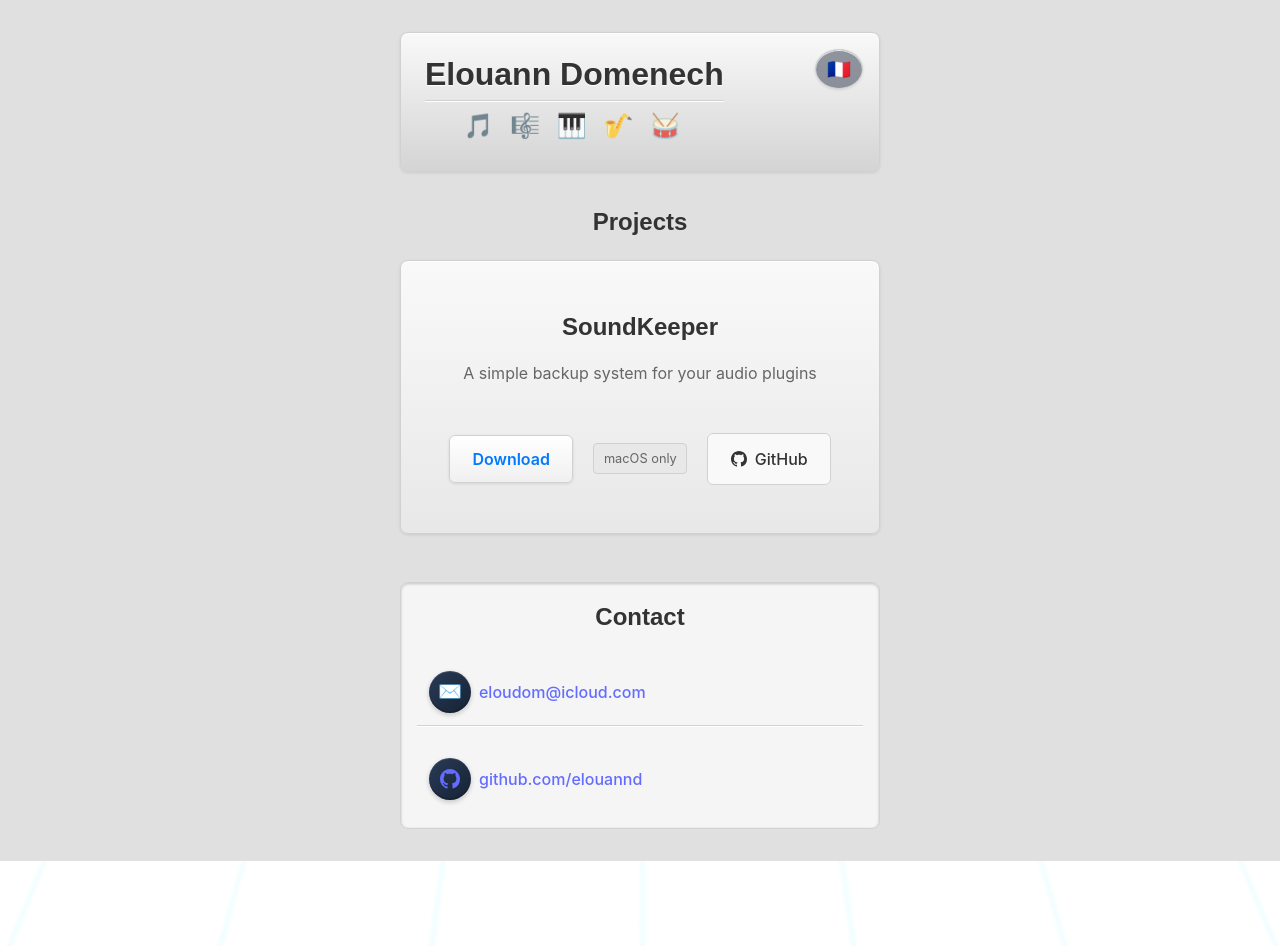
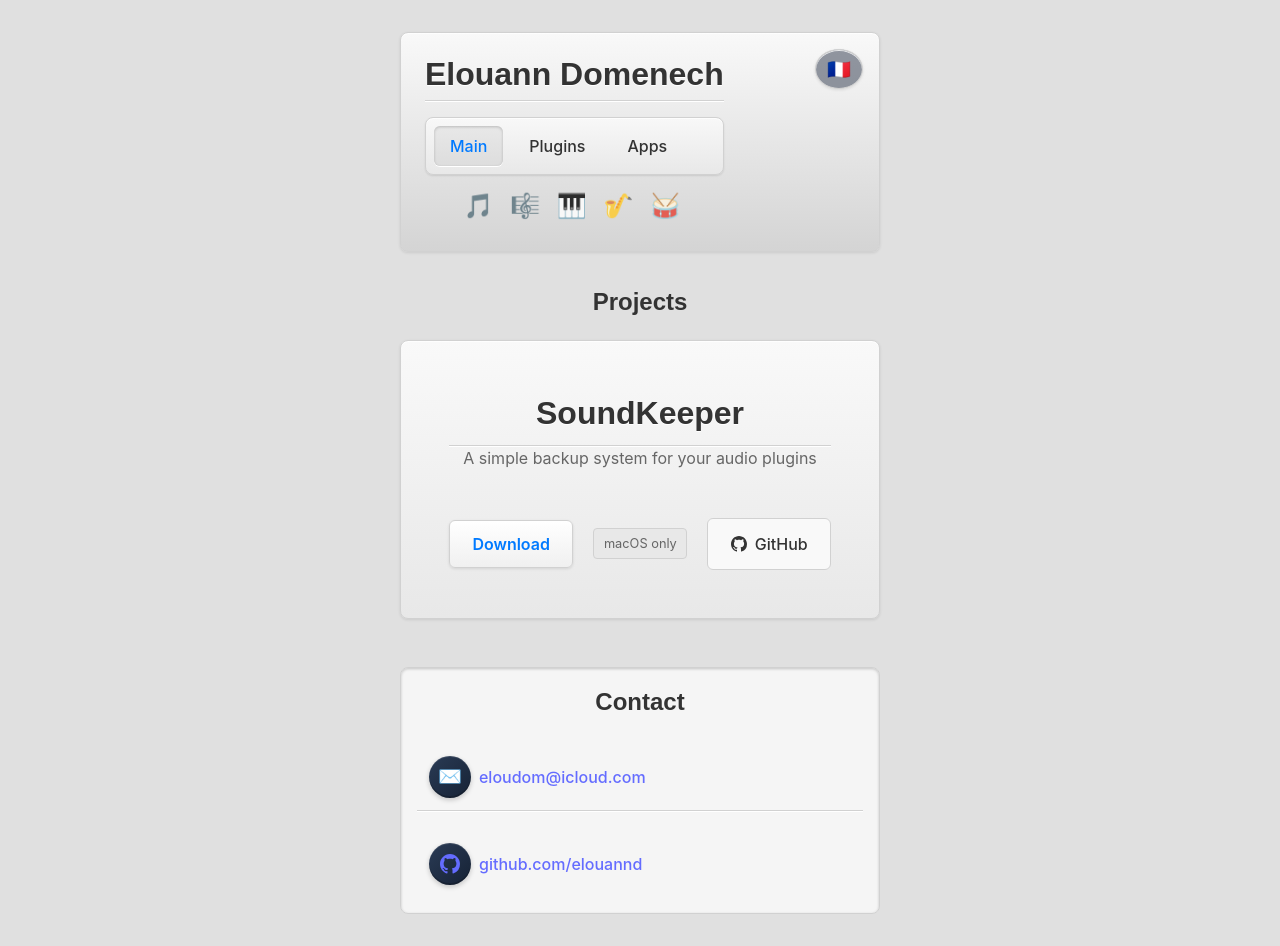
Before and after one commit to elouannd/elouann, a React (Vite) app: page / in a window 1280 px wide. Before the commit the page ends 861 px from the top, so only its background shows below. Built offline with nearby package versions, Linux system fonts and the light colour scheme.

Commit message:
optimisation

```diff
--- a/package.json
+++ b/package.json
@@ -11,7 +11,8 @@
   },
   "dependencies": {
     "react": "^19.0.0",
-    "react-dom": "^19.0.0"
+    "react-dom": "^19.0.0",
+    "react-router-dom": "^7.2.0"
   },
   "devDependencies": {
     "@eslint/js": "^9.21.0",
--- a/src/App.css
+++ b/src/App.css
@@ -938,3 +938,74 @@
   gap: 12px;
   margin-top: 1.5rem;
 }
+
+/* Navigation styling */
+.site-nav {
+  display: flex;
+  gap: 10px;
+  margin: 1rem 0;
+  padding: 0.5rem;
+  background: linear-gradient(to bottom, #f8f8f8, #e8e8e8);
+  border: 1px solid var(--border);
+  border-radius: 8px;
+  box-shadow:
+    var(--inset-light),
+    0 1px 2px var(--glass-shadow);
+}
+
+.nav-button {
+  background: none;
+  border: none;
+  padding: 0.5rem 1rem;
+  border-radius: 6px;
+  color: var(--text);
+  font-weight: 500;
+  cursor: pointer;
+  transition: all 0.15s ease-out;
+  position: relative;
+}
+
+.nav-button:hover {
+  background: linear-gradient(to bottom, #fff, #f0f0f0);
+  box-shadow:
+    0 1px 2px var(--glass-shadow),
+    inset 0 1px 0 white;
+}
+
+.nav-button.active {
+  background: linear-gradient(to bottom, #e8e8e8, #ddd);
+  box-shadow:
+    var(--inset-shadow),
+    0 1px 0 white;
+  color: var(--accent);
+}
+
+.nav-button:active {
+  background: linear-gradient(to bottom, #e0e0e0, #d5d5d5);
+  box-shadow: var(--inset-shadow);
+}
+
+/* Section transitions */
+.section-container > div {
+  animation: fadeIn 0.3s ease-out;
+}
+
+@keyframes fadeIn {
+  from {
+    opacity: 0;
+    transform: translateY(10px);
+  }
+  to {
+    opacity: 1;
+    transform: translateY(0);
+  }
+}
+
+/* Active nav button state */
+.nav-button.active {
+  background: linear-gradient(to bottom, #e8e8e8, #ddd);
+  box-shadow:
+    var(--inset-shadow),
+    0 1px 0 white;
+  color: var(--accent);
+}
--- a/src/App.jsx
+++ b/src/App.jsx
@@ -1,5 +1,11 @@
-import { useState, useEffect } from 'react'
-import './App.css'
+import { useState, useEffect } from 'react';
+import { BrowserRouter as Router, Routes, Route, Link, useNavigate } from 'react-router-dom';
+import { translations } from './translations';
+import Header from './components/Header';
+import MainSection from './components/MainSection';
+import PluginsSection from './components/PluginsSection';
+import AppsSection from './components/AppsSection';
+import './App.css';
 
 function App() {
   const [language, setLanguage] = useState('en');
@@ -7,6 +13,7 @@
   const [hoverSound] = useState(new Audio('/hover.mp3'));
   const [clickSound] = useState(new Audio('/click.mp3'));
   const [hapticSupported, setHapticSupported] = useState(false);
+  const [activeSection, setActiveSection] = useState('main');
 
   // Check for haptic support on component mount
   useEffect(() => {
@@ -62,32 +69,6 @@
     };
   }, []);
 
-  // Translations
-  const translations = {
-    en: {
-      title: 'Elouann Domenech',
-      subtitle: '',
-      projects: 'Projects',
-      soundkeeperTitle: 'SoundKeeper',
-      soundkeeperDesc: 'A simple backup system for your audio plugins',
-      download: 'Download',
-      macosOnly: 'macOS only',
-      contact: 'Contact',
-      comingSoon: 'Coming Soon'
-    },
-    fr: {
-      title: 'Elouann Domenech',
-      subtitle: '',
-      projects: 'Projets',
-      soundkeeperTitle: 'SoundKeeper',
-      soundkeeperDesc: 'Un système de sauvegarde simple pour vos plugins audio',
-      download: 'Télécharger',
-      macosOnly: 'macOS uniquement',
-      contact: 'Contact',
-      comingSoon: 'Bientôt Disponible'
-    }
-  };
-
   const t = translations[language];
 
   // Function to handle direct downloads from GitHub
@@ -122,66 +103,53 @@
   };
 
   return (
+    <Router>
       <div className="tech-container">
         <div className="background-grid"></div>
         <div className="moving-gradient"></div>
 
-      <header className="header-panel">
-        <div className="header-content">
-          <h1 className="title">{t.title}</h1>
-          <p className="subtitle">{t.subtitle}</p>
-          <div className="music-icons">
-            🎵 🎼 🎹 🎷 🥁
-          </div>
-        </div>
-        <button
-          onClick={toggleLanguage}
-          className="language-toggle"
-          onMouseEnter={playHoverSound}
-        >
-          {language === 'en' ? '🇫🇷' : '🇬🇧'}
-        </button>
-      </header>
+        <Header
+          t={t}
+          activeSection={activeSection}
+          setActiveSection={setActiveSection}
+          playClickSound={playClickSound}
+          playHoverSound={playHoverSound}
+          toggleLanguage={toggleLanguage}
+          language={language}
+        />
 
+        <Routes>
+          <Route path="/" element={
             <section className="section-container">
               <h2 className="section-title">{t.projects}</h2>
+              <MainSection
+                t={t}
+                handleDownload={handleDownload}
+                playHoverSound={playHoverSound}
+                playClickSound={playClickSound}
+              />
+            </section>
+          } />
 
-        <div className="project-grid">
-          <div className="project-card">
-            <div className="card-content">
-              <div className="card-inner">
-                <h3 className="card-title">{t.soundkeeperTitle}</h3>
-                <p className="card-description">{t.soundkeeperDesc}</p>
-                <div className="card-actions">
-                  <button
-                    onClick={() => handleDownload('SoundKeeper', 'soundkeeper')}
-                    className="download-button"
-                    onMouseEnter={playHoverSound}
-                  >
-                    {t.download}
-                  </button>
-                  <span className="macos-badge">{t.macosOnly}</span>
-                  <a
-                    href="https://github.com/elouannd/soundkeeper"
-                    target="_blank"
-                    rel="noopener noreferrer"
-                    className="github-button"
-                    onMouseEnter={playHoverSound}
-                    onClick={playClickSound}
-                  >
-                    <span className="github-icon">
-                      <svg viewBox="0 0 16 16" width="16" height="16">
-                        <path fill="currentColor" d="M8 0C3.58 0 0 3.58 0 8c0 3.54 2.29 6.53 5.47 7.59.4.07.55-.17.55-.38 0-.19-.01-.82-.01-1.49-2.01.37-2.53-.49-2.69-.94-.09-.23-.48-.94-.82-1.13-.28-.15-.68-.52-.01-.53.63-.01 1.08.58 1.23.82.72 1.21 1.87.87 2.33.66.07-.52.28-.87.51-1.07-1.78-.2-3.64-.89-3.64-3.95 0-.87.31-1.59.82-2.15-.08-.2-.36-1.02.08-2.12 0 0 .67-.21 2.2.82.64-.18 1.32-.27 2-.27.68 0 1.36.09 2 .27 1.53-1.04 2.2-.82 2.2-.82.44 1.1.16 1.92.08 2.12.51.56.82 1.27.82 2.15 0 3.07-1.87 3.75-3.65 3.95.29.25.54.73.54 1.48 0 1.07-.01 1.93-.01 2.2 0 .21.15.46.55.38A8.013 8.013 0 0016 8c0-4.42-3.58-8-8-8z"></path>
-                      </svg>
-                    </span>
-                    GitHub
-                  </a>
-                </div>
-              </div>
-            </div>
-          </div>
-        </div>
+          <Route path="/plugins" element={
+            <section className="section-container">
+              <h2 className="section-title">{t.projects}</h2>
+              <PluginsSection t={t} />
             </section>
+          } />
+
+          <Route path="/apps" element={
+            <section className="section-container">
+              <h2 className="section-title">{t.projects}</h2>
+              <AppsSection
+                t={t}
+                handleDownload={handleDownload}
+                playHoverSound={playHoverSound}
+                playClickSound={playClickSound}
+              />
+            </section>
+          } />
+        </Routes>
 
         <section className="contact-section">
           <h2 className="section-title">{t.contact}</h2>
@@ -201,6 +169,7 @@
           </div>
         </section>
       </div>
+    </Router>
   )
 }
 
--- /dev/null
+++ b/src/components/AppsSection.jsx
@@ -0,0 +1,23 @@
+import React from 'react';
+import SoundKeeperCard from './SoundKeeperCard';
+
+const AppsSection = ({ t, handleDownload, playHoverSound, playClickSound }) => (
+  <div className="project-grid">
+    <SoundKeeperCard
+      t={t}
+      handleDownload={handleDownload}
+      playHoverSound={playHoverSound}
+      playClickSound={playClickSound}
+    />
+    <div className="project-card">
+      <div className="card-content">
+        <div className="card-inner">
+          <h3 className="card-title">Applications</h3>
+          <p className="card-description">{t.comingSoon}</p>
+        </div>
+      </div>
+    </div>
+  </div>
+);
+
+export default AppsSection;
--- /dev/null
+++ b/src/components/Header.jsx
@@ -0,0 +1,66 @@
+import React from 'react';
+import { Link } from 'react-router-dom';
+
+const Header = ({
+  t,
+  activeSection,
+  setActiveSection,
+  playClickSound,
+  playHoverSound,
+  toggleLanguage,
+  language
+}) => (
+  <header className="header-panel">
+    <div className="header-content">
+      <h1 className="title">{t.title}</h1>
+      <p className="subtitle">{t.subtitle}</p>
+      <nav className="site-nav">
+        <Link
+          to="/"
+          className={`nav-button ${activeSection === 'main' ? 'active' : ''}`}
+          onClick={() => {
+            playClickSound();
+            setActiveSection('main');
+          }}
+          onMouseEnter={playHoverSound}
+        >
+          {t.nav.main}
+        </Link>
+        <Link
+          to="/plugins"
+          className={`nav-button ${activeSection === 'plugins' ? 'active' : ''}`}
+          onClick={() => {
+            playClickSound();
+            setActiveSection('plugins');
+          }}
+          onMouseEnter={playHoverSound}
+        >
+          {t.nav.plugins}
+        </Link>
+        <Link
+          to="/apps"
+          className={`nav-button ${activeSection === 'apps' ? 'active' : ''}`}
+          onClick={() => {
+            playClickSound();
+            setActiveSection('apps');
+          }}
+          onMouseEnter={playHoverSound}
+        >
+          {t.nav.apps}
+        </Link>
+      </nav>
+      <div className="music-icons">
+        🎵 🎼 🎹 🎷 🥁
+      </div>
+    </div>
+    <button
+      onClick={toggleLanguage}
+      className="language-toggle"
+      onMouseEnter={playHoverSound}
+    >
+      {language === 'en' ? '🇫🇷' : '🇬🇧'}
+    </button>
+  </header>
+);
+
+export default Header;
--- /dev/null
+++ b/src/components/MainSection.jsx
@@ -0,0 +1,15 @@
+import React from 'react';
+import SoundKeeperCard from './SoundKeeperCard';
+
+const MainSection = ({ t, handleDownload, playHoverSound, playClickSound }) => (
+  <div className="project-grid">
+    <SoundKeeperCard
+      t={t}
+      handleDownload={handleDownload}
+      playHoverSound={playHoverSound}
+      playClickSound={playClickSound}
+    />
+  </div>
+);
+
+export default MainSection;
--- /dev/null
+++ b/src/components/PluginsSection.jsx
@@ -0,0 +1,16 @@
+import React from 'react';
+
+const PluginsSection = ({ t }) => (
+  <div className="project-grid">
+    <div className="project-card">
+      <div className="card-content">
+        <div className="card-inner">
+          <h3 className="card-title">Audio Plugins</h3>
+          <p className="card-description">{t.comingSoon}</p>
+        </div>
+      </div>
+    </div>
+  </div>
+);
+
+export default PluginsSection;
--- /dev/null
+++ b/src/components/SoundKeeperCard.jsx
@@ -0,0 +1,39 @@
+import React from 'react';
+
+const SoundKeeperCard = ({ t, handleDownload, playHoverSound, playClickSound }) => (
+  <div className="project-card">
+    <div className="card-content">
+      <div className="card-inner">
+        <h3 className="title">{t.soundkeeperTitle}</h3>
+        <p className="card-description">{t.soundkeeperDesc}</p>
+        <div className="card-actions">
+          <button
+            onClick={() => handleDownload('SoundKeeper', 'soundkeeper')}
+            className="download-button"
+            onMouseEnter={playHoverSound}
+          >
+            {t.download}
+          </button>
+          <span className="macos-badge">{t.macosOnly}</span>
+          <a
+            href="https://github.com/elouannd/soundkeeper"
+            target="_blank"
+            rel="noopener noreferrer"
+            className="github-button"
+            onMouseEnter={playHoverSound}
+            onClick={playClickSound}
+          >
+            <span className="github-icon">
+              <svg viewBox="0 0 16 16" width="16" height="16">
+                <path fill="currentColor" d="M8 0C3.58 0 0 3.58 0 8c0 3.54 2.29 6.53 5.47 7.59.4.07.55-.17.55-.38 0-.19-.01-.82-.01-1.49-2.01.37-2.53-.49-2.69-.94-.09-.23-.48-.94-.82-1.13-.28-.15-.68-.52-.01-.53.63-.01 1.08.58 1.23.82.72 1.21 1.87.87 2.33.66.07-.52.28-.87.51-1.07-1.78-.2-3.64-.89-3.64-3.95 0-.87.31-1.59.82-2.15-.08-.2-.36-1.02.08-2.12 0 0 .67-.21 2.2.82.64-.18 1.32-.27 2-.27.68 0 1.36.09 2 .27 1.53-1.04 2.2-.82 2.2-.82.44 1.1.16 1.92.08 2.12.51.56.82 1.27.82 2.15 0 3.07-1.87 3.75-3.65 3.95.29.25.54.73.54 1.48 0 1.07-.01 1.93-.01 2.2 0 .21.15.46.55.38A8.013 8.013 0 0016 8c0-4.42-3.58-8-8-8z"/>
+              </svg>
+            </span>
+            GitHub
+          </a>
+        </div>
+      </div>
+    </div>
+  </div>
+);
+
+export default SoundKeeperCard;
--- /dev/null
+++ b/src/translations.js
@@ -0,0 +1,34 @@
+export const translations = {
+  en: {
+    title: 'Elouann Domenech',
+    subtitle: '',
+    projects: 'Projects',
+    soundkeeperTitle: 'SoundKeeper',
+    soundkeeperDesc: 'A simple backup system for your audio plugins',
+    download: 'Download',
+    macosOnly: 'macOS only',
+    contact: 'Contact',
+    comingSoon: 'Coming Soon',
+    nav: {
+      main: 'Main',
+      plugins: 'Plugins',
+      apps: 'Apps'
+    }
+  },
+  fr: {
+    title: 'Elouann Domenech',
+    subtitle: '',
+    projects: 'Projets',
+    soundkeeperTitle: 'SoundKeeper',
+    soundkeeperDesc: 'Un système de sauvegarde simple pour vos plugins audio',
+    download: 'Télécharger',
+    macosOnly: 'macOS uniquement',
+    contact: 'Contact',
+    comingSoon: 'Bientôt Disponible',
+    nav: {
+      main: 'Accueil',
+      plugins: 'Plugins',
+      apps: 'Applications'
+    }
+  }
+};
```
Also changed, not shown: vercel.json (added), 1 other file (tests, documents, lock files or other folders). Lines whose indentation alone changed are shown as unchanged.
